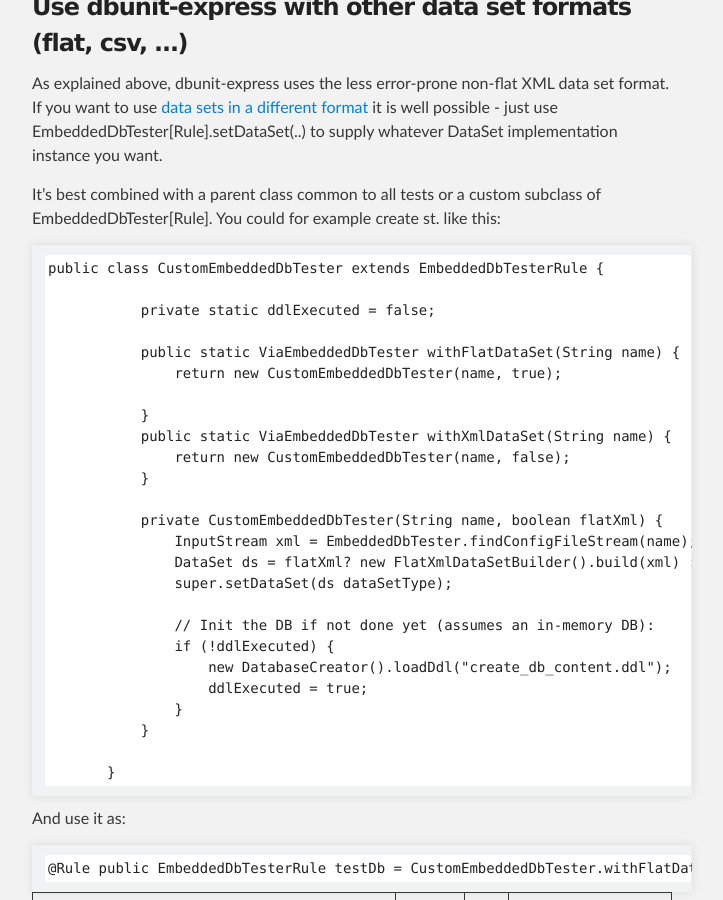
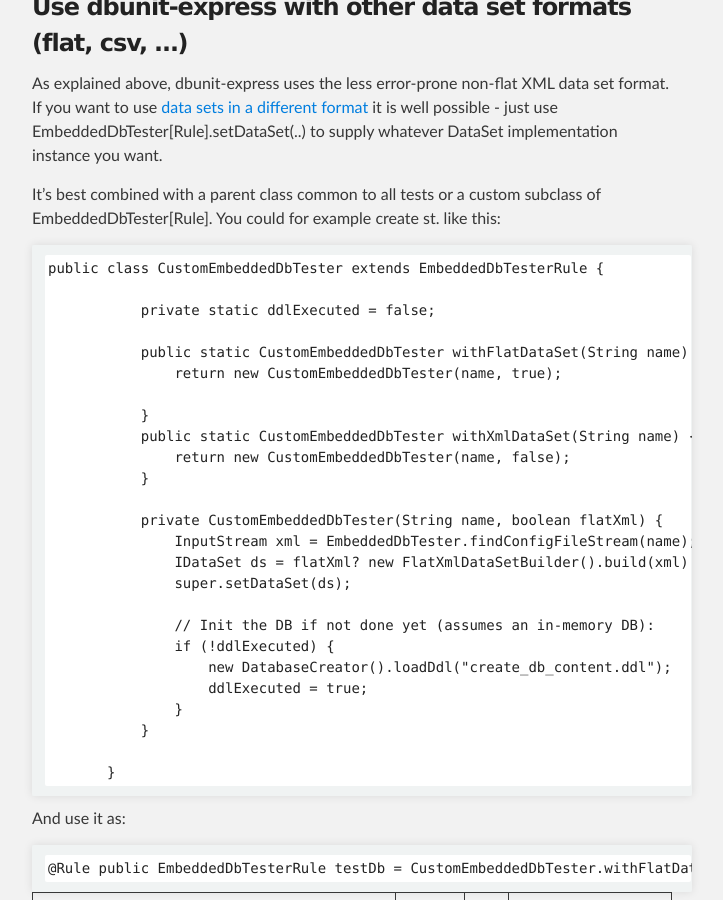
Before and after one commit to holyjak/dbunit-express, a Jekyll site: the page built from index.md, in a window 1280 px wide and 900 px high, scrolled down 9063 px. Shown: the whole window, without its empty margins (288-1011 px from the left). Built offline with Jekyll 4.4.1, drawn with Linux system fonts in a browser that asks for light colours; Markdown is read by kramdown in place of the engine named in the settings.

Commit message:
Fixed code example for flat xml

```diff
--- a/index.md
+++ b/index.md
@@ -316,18 +316,18 @@ It's best combined with a parent class common to all tests or a custom subclass
 
                private static ddlExecuted = false;
 
-               public static ViaEmbeddedDbTester withFlatDataSet(String name) {
+               public static CustomEmbeddedDbTester withFlatDataSet(String name) {
                    return new CustomEmbeddedDbTester(name, true);
 
                }
-               public static ViaEmbeddedDbTester withXmlDataSet(String name) {
+               public static CustomEmbeddedDbTester withXmlDataSet(String name) {
                    return new CustomEmbeddedDbTester(name, false);
                }
 
                private CustomEmbeddedDbTester(String name, boolean flatXml) {
                    InputStream xml = EmbeddedDbTester.findConfigFileStream(name);
-                   DataSet ds = flatXml? new FlatXmlDataSetBuilder().build(xml) : new XmlDataSet(xml);
-                   super.setDataSet(ds dataSetType);
+                   IDataSet ds = flatXml? new FlatXmlDataSetBuilder().build(xml) : new XmlDataSet(xml);
+                   super.setDataSet(ds);
 
                    // Init the DB if not done yet (assumes an in-memory DB):
                    if (!ddlExecuted) {
```
